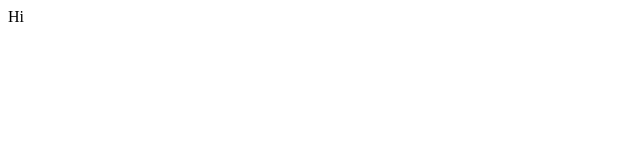
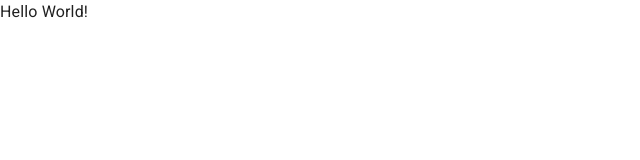
Before and after one commit to Anonymxtrix/duyeet, a React (Create React App) app in the folder frontend/: page / in a window 1280 px wide. Shown: the top 160 px of the page, without its empty margins (0-640 px from the left). Built offline with nearby package versions, Linux system fonts and the light colour scheme.

Commit message:
Add login page

```diff
--- a/frontend/src/App.tsx
+++ b/frontend/src/App.tsx
@@ -1,5 +1,19 @@
+import Login from "./views/Login";
+import React from "react";
+import Helmet from "react-helmet";
+import CssBaseline from "@mui/material/CssBaseline";
+
 function App() {
-  return <div>Hi</div>;
+  return (
+    <React.Fragment>
+      <CssBaseline />
+      <Helmet>
+        <title>Duyeet</title>
+        <meta name="description" content="More powerful than your todo list." />
+      </Helmet>
+      <Login />
+    </React.Fragment>
+  );
 }
 
 export default App;
--- /dev/null
+++ b/frontend/src/views/Login.tsx
@@ -0,0 +1,7 @@
+import Page from "../components/Page";
+
+const Login: React.FC = () => {
+  return <Page title="Login">Hello World!</Page>;
+};
+
+export default Login;
```
